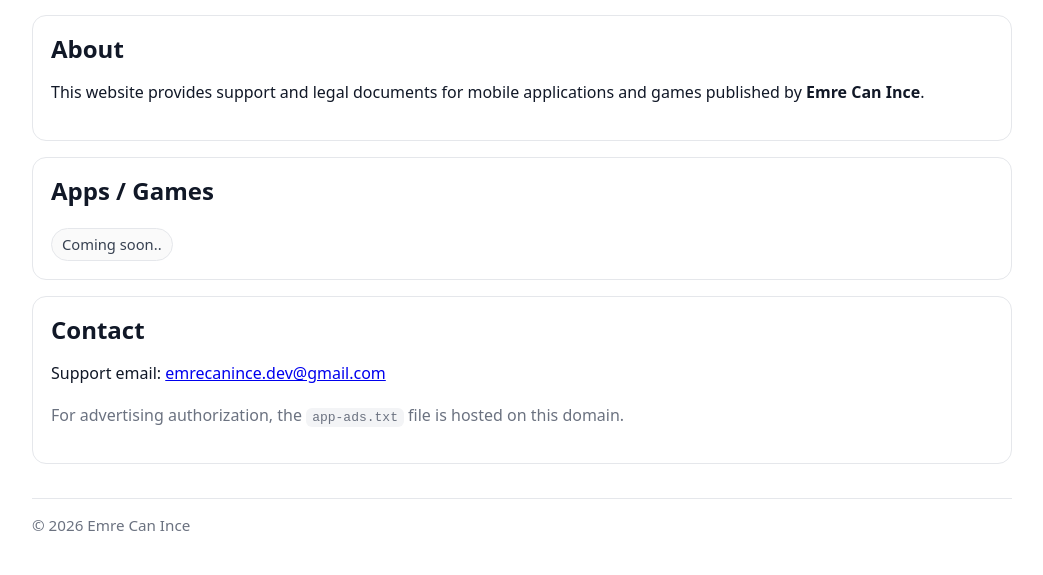
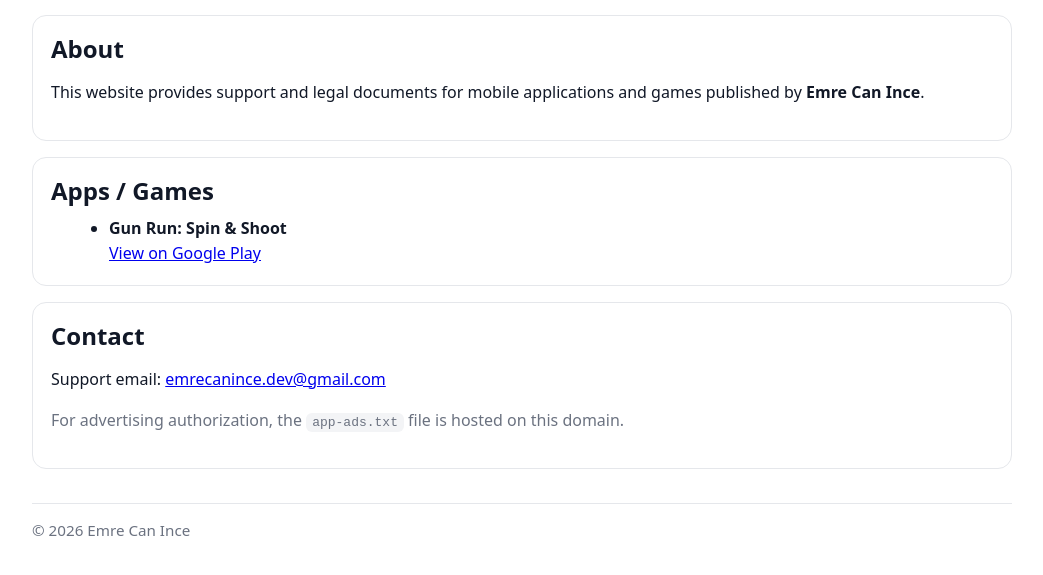
Before and after one commit to emrecanince-dev/emrecanince-dev.github.io, a plain HTML site: page index.html in a window 1280 px wide. Shown: the part 113-688 px from the top of the page, without its empty margins (118-1161 px from the left). Drawn offline with Linux system fonts and the light colour scheme.

Commit message:
Update index.html

```diff
--- a/index.html
+++ b/index.html
@@ -84,12 +84,18 @@
   </div>
 
   <div class="card">
-    <h2>Apps / Games</h2>
-    <p class="muted"></p>
-    <div>
-      <span class="pill">Coming soon..</span>
-    </div>
-  </div>
+  <h2>Apps / Games</h2>
+
+  <ul>
+    <li>
+      <strong>Gun Run: Spin & Shoot</strong><br>
+      <a href="https://play.google.com/store/apps/details?id=com.bcs.lgr"
+         target="_blank" rel="noopener">
+        View on Google Play
+      </a>
+    </li>
+  </ul>
+</div>
 
   <div class="card">
     <h2>Contact</h2>
```
